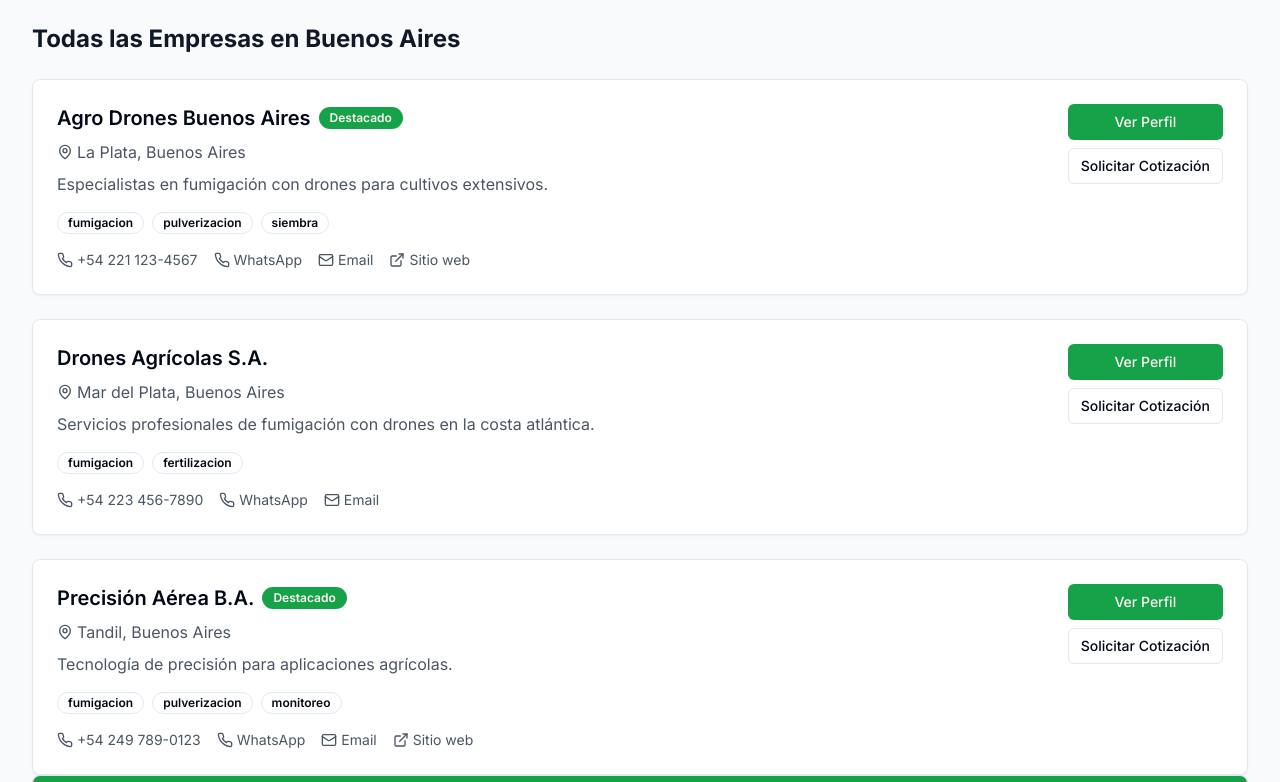
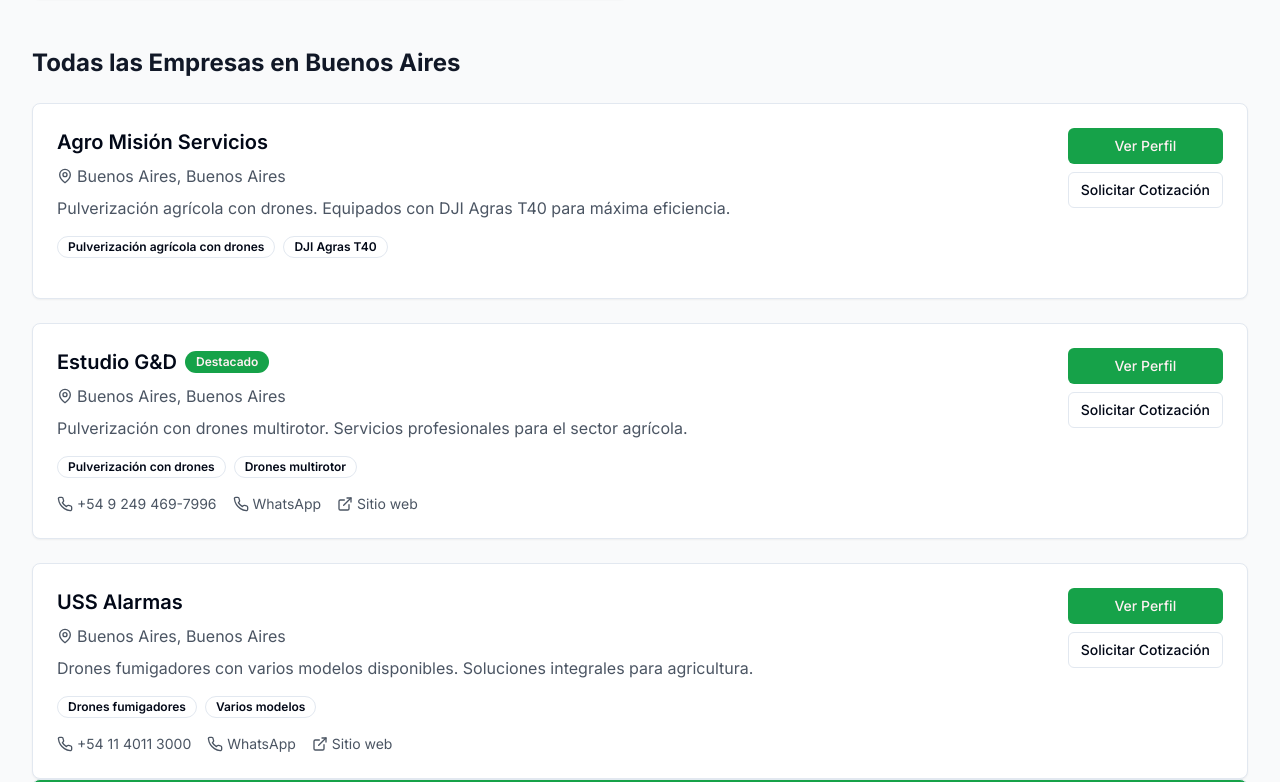
Before and after one commit to martingalmarino/drone-fumigaciones, a Next.js app: page /directorio/buenos-aires in a window 1280 px wide. Shown: the part 1178-1960 px from the top of the page. Built offline with nearby package versions, Linux system fonts and the light colour scheme; no server answers.

Commit message:
Agregar 8 empresas reales al directorio de fumigación con drones

```diff
--- a/app/directorio/[provincia]/page.tsx
+++ b/app/directorio/[provincia]/page.tsx
@@ -33,53 +33,138 @@
 }
 
 export default async function ProvinciaPage({ params }: ProvinciaPageProps) {
-  // Hardcoded province data for now
-  const province = {
-    id: '1',
-    name: 'Buenos Aires',
-    slug: params.provincia,
-    companies: [
+  // Province data with companies
+  const allCompanies = [
     {
       id: '1',
-        slug: 'agro-drones-buenos-aires',
-        name: 'Agro Drones Buenos Aires',
-        city: 'La Plata',
-        description: 'Especialistas en fumigación con drones para cultivos extensivos.',
+      slug: 'fitosanitarios-martin-paez',
+      name: 'Fitosanitarios Martín Páez',
+      city: 'Córdoba',
+      description: 'Especialistas en fumigación con drones para agricultura. Tecnología avanzada para aplicaciones precisas.',
       isFeatured: true,
-        services: '["fumigacion", "pulverizacion", "siembra"]',
-        phone: '+54 221 123-4567',
-        whatsapp: '+54 221 123-4567',
-        email: 'info@agrodronesba.com',
-        websiteUrl: 'https://agrodronesba.com',
+      services: '["Fumigación con drones", "Agricultura drones"]',
+      phone: '957 202 591',
+      whatsapp: '957 202 591',
+      email: null,
+      websiteUrl: 'https://fitosanitariosmartinpaez.com/servicios/fumigacion-con-dron/',
+      province: 'cordoba'
     },
     {
       id: '2',
-        slug: 'drones-agricolas-sa',
-        name: 'Drones Agrícolas S.A.',
-        city: 'Mar del Plata',
-        description: 'Servicios profesionales de fumigación con drones en la costa atlántica.',
+      slug: 'drones-agricolas-de-cordoba',
+      name: 'Drones Agrícolas de Córdoba',
+      city: 'Córdoba',
+      description: 'Servicios de fumigación agrícola y análisis NDVI con tecnología de drones.',
       isFeatured: false,
-        services: '["fumigacion", "fertilizacion"]',
-        phone: '+54 223 456-7890',
-        whatsapp: '+54 223 456-7890',
-        email: 'contacto@dronesagricolas.com',
-        websiteUrl: null,
+      services: '["Fumigación agricultura", "NDVI", "NDVI y drones"]',
+      phone: null,
+      whatsapp: null,
+      email: null,
+      websiteUrl: 'https://www.instagram.com/drones_agricolas_de_cordoba/',
+      province: 'cordoba'
     },
     {
       id: '3',
-        slug: 'precision-aerea-ba',
-        name: 'Precisión Aérea B.A.',
-        city: 'Tandil',
-        description: 'Tecnología de precisión para aplicaciones agrícolas.',
+      slug: 'mb-logistica',
+      name: 'MB Logística',
+      city: 'Córdoba',
+      description: 'Servicios de siembra y fumigación con drones. Equipados con DJI Agras T30.',
+      isFeatured: false,
+      services: '["Siembra", "Fumigación con drones", "DJI Agras T30"]',
+      phone: null,
+      whatsapp: null,
+      email: null,
+      websiteUrl: null,
+      province: 'cordoba'
+    },
+    {
+      id: '4',
+      slug: 'agro-mision-servicios',
+      name: 'Agro Misión Servicios',
+      city: 'Buenos Aires',
+      description: 'Pulverización agrícola con drones. Equipados con DJI Agras T40 para máxima eficiencia.',
+      isFeatured: false,
+      services: '["Pulverización agrícola con drones", "DJI Agras T40"]',
+      phone: null,
+      whatsapp: null,
+      email: null,
+      websiteUrl: null,
+      province: 'buenos-aires'
+    },
+    {
+      id: '5',
+      slug: 'estudio-gd',
+      name: 'Estudio G&D',
+      city: 'Buenos Aires',
+      description: 'Pulverización con drones multirotor. Servicios profesionales para el sector agrícola.',
       isFeatured: true,
-        services: '["fumigacion", "pulverizacion", "monitoreo"]',
-        phone: '+54 249 789-0123',
-        whatsapp: '+54 249 789-0123',
-        email: 'info@precisionaerea.com',
-        websiteUrl: 'https://precisionaerea.com',
+      services: '["Pulverización con drones", "Drones multirotor"]',
+      phone: '+54 9 249 469-7996',
+      whatsapp: '+54 9 249 469-7996',
+      email: null,
+      websiteUrl: 'https://estudiogyd.com.ar/servicioDrones',
+      province: 'buenos-aires'
     },
-    ],
-    companiesCount: 3,
+    {
+      id: '6',
+      slug: 'uss-alarmas',
+      name: 'USS Alarmas',
+      city: 'Buenos Aires',
+      description: 'Drones fumigadores con varios modelos disponibles. Soluciones integrales para agricultura.',
+      isFeatured: false,
+      services: '["Drones fumigadores", "Varios modelos"]',
+      phone: '+54 11 4011 3000',
+      whatsapp: '+54 11 4011 3000',
+      email: null,
+      websiteUrl: 'https://uss.com.ar/corporativo/drones-e-industria-4-0/drone-fumigador/',
+      province: 'buenos-aires'
+    },
+    {
+      id: '7',
+      slug: 'biodrone',
+      name: 'BioDrone',
+      city: 'Santa Fe',
+      description: 'Control de plagas con drones de combustión interna. Tecnología especializada para protección de cultivos.',
+      isFeatured: false,
+      services: '["Control de plagas con drones", "Combustión interna"]',
+      phone: null,
+      whatsapp: null,
+      email: null,
+      websiteUrl: null,
+      province: 'santa-fe'
+    },
+    {
+      id: '8',
+      slug: 'gd-pulverizacion',
+      name: 'G&D Pulverización',
+      city: 'Santa Fe',
+      description: 'Servicios agro con drones multirotor. Soluciones profesionales para el campo.',
+      isFeatured: true,
+      services: '["Servicios agro con drones", "Drones multirotor"]',
+      phone: '+54 9 249 469-7996',
+      whatsapp: '+54 9 249 469-7996',
+      email: null,
+      websiteUrl: 'https://www.agroads.com.ar/detalle.asp?clasi=714687',
+      province: 'santa-fe'
+    }
+  ]
+
+  // Filter companies by province
+  const provinceCompanies = allCompanies.filter(company => company.province === params.provincia)
+
+  // Get province name
+  const provinceNames = {
+    'cordoba': 'Córdoba',
+    'buenos-aires': 'Buenos Aires',
+    'santa-fe': 'Santa Fe'
+  }
+
+  const province = {
+    id: '1',
+    name: provinceNames[params.provincia as keyof typeof provinceNames] || params.provincia,
+    slug: params.provincia,
+    companies: provinceCompanies,
+    companiesCount: provinceCompanies.length,
   }
 
   const jsonLd = {
--- a/app/directorio/page.tsx
+++ b/app/directorio/page.tsx
@@ -28,60 +28,150 @@
 ]
 
 export default async function DirectorioPage() {
-  // Hardcoded companies data for now
+  // Companies data
   const companies = [
     {
       id: '1',
-      slug: 'agro-drones-buenos-aires',
-      name: 'Agro Drones Buenos Aires',
-      description: 'Especialistas en fumigación con drones para cultivos extensivos.',
-      websiteUrl: 'https://agrodronesba.com',
-      phone: '+54 221 123-4567',
-      email: 'info@agrodronesba.com',
-      address: 'Ruta 2, Km 45',
-      city: 'La Plata',
+      slug: 'fitosanitarios-martin-paez',
+      name: 'Fitosanitarios Martín Páez',
+      description: 'Especialistas en fumigación con drones para agricultura. Tecnología avanzada para aplicaciones precisas.',
+      websiteUrl: 'https://fitosanitariosmartinpaez.com/servicios/fumigacion-con-dron/',
+      phone: '957 202 591',
+      email: null,
+      address: null,
+      city: 'Córdoba',
       isFeatured: true,
-      services: '["fumigacion", "pulverizacion", "siembra"]',
+      services: '["Fumigación con drones", "Agricultura drones"]',
       province: {
         id: '1',
+        name: 'Córdoba',
+        slug: 'cordoba'
+      }
+    },
+    {
+      id: '2',
+      slug: 'drones-agricolas-de-cordoba',
+      name: 'Drones Agrícolas de Córdoba',
+      description: 'Servicios de fumigación agrícola y análisis NDVI con tecnología de drones.',
+      websiteUrl: 'https://www.instagram.com/drones_agricolas_de_cordoba/',
+      phone: null,
+      email: null,
+      address: null,
+      city: 'Córdoba',
+      isFeatured: false,
+      services: '["Fumigación agricultura", "NDVI", "NDVI y drones"]',
+      province: {
+        id: '2',
+        name: 'Córdoba',
+        slug: 'cordoba'
+      }
+    },
+    {
+      id: '3',
+      slug: 'mb-logistica',
+      name: 'MB Logística',
+      description: 'Servicios de siembra y fumigación con drones. Equipados con DJI Agras T30.',
+      websiteUrl: null,
+      phone: null,
+      email: null,
+      address: null,
+      city: 'Córdoba',
+      isFeatured: false,
+      services: '["Siembra", "Fumigación con drones", "DJI Agras T30"]',
+      province: {
+        id: '3',
+        name: 'Córdoba',
+        slug: 'cordoba'
+      }
+    },
+    {
+      id: '4',
+      slug: 'agro-mision-servicios',
+      name: 'Agro Misión Servicios',
+      description: 'Pulverización agrícola con drones. Equipados con DJI Agras T40 para máxima eficiencia.',
+      websiteUrl: null,
+      phone: null,
+      email: null,
+      address: null,
+      city: 'Buenos Aires',
+      isFeatured: false,
+      services: '["Pulverización agrícola con drones", "DJI Agras T40"]',
+      province: {
+        id: '4',
         name: 'Buenos Aires',
         slug: 'buenos-aires'
       }
     },
     {
-      id: '2',
-      slug: 'drones-agricolas-sa',
-      name: 'Drones Agrícolas S.A.',
-      description: 'Servicios profesionales de fumigación con drones en la costa atlántica.',
-      websiteUrl: null,
-      phone: '+54 223 456-7890',
-      email: 'contacto@dronesagricolas.com',
-      address: 'Av. Constitución 1234',
-      city: 'Mar del Plata',
-      isFeatured: false,
-      services: '["fumigacion", "fertilizacion"]',
+      id: '5',
+      slug: 'estudio-gd',
+      name: 'Estudio G&D',
+      description: 'Pulverización con drones multirotor. Servicios profesionales para el sector agrícola.',
+      websiteUrl: 'https://estudiogyd.com.ar/servicioDrones',
+      phone: '+54 9 249 469-7996',
+      email: null,
+      address: null,
+      city: 'Buenos Aires',
+      isFeatured: true,
+      services: '["Pulverización con drones", "Drones multirotor"]',
       province: {
-        id: '2',
+        id: '5',
         name: 'Buenos Aires',
         slug: 'buenos-aires'
       }
     },
     {
-      id: '3',
-      slug: 'precision-aerea-ba',
-      name: 'Precisión Aérea B.A.',
-      description: 'Tecnología de precisión para aplicaciones agrícolas.',
-      websiteUrl: 'https://precisionaerea.com',
-      phone: '+54 249 789-0123',
-      email: 'info@precisionaerea.com',
-      address: 'Ruta 226, Km 12',
-      city: 'Tandil',
-      isFeatured: true,
-      services: '["fumigacion", "pulverizacion", "monitoreo"]',
+      id: '6',
+      slug: 'uss-alarmas',
+      name: 'USS Alarmas',
+      description: 'Drones fumigadores con varios modelos disponibles. Soluciones integrales para agricultura.',
+      websiteUrl: 'https://uss.com.ar/corporativo/drones-e-industria-4-0/drone-fumigador/',
+      phone: '+54 11 4011 3000',
+      email: null,
+      address: null,
+      city: 'Buenos Aires',
+      isFeatured: false,
+      services: '["Drones fumigadores", "Varios modelos"]',
       province: {
-        id: '3',
+        id: '6',
         name: 'Buenos Aires',
         slug: 'buenos-aires'
+      }
+    },
+    {
+      id: '7',
+      slug: 'biodrone',
+      name: 'BioDrone',
+      description: 'Control de plagas con drones de combustión interna. Tecnología especializada para protección de cultivos.',
+      websiteUrl: null,
+      phone: null,
+      email: null,
+      address: null,
+      city: 'Santa Fe',
+      isFeatured: false,
+      services: '["Control de plagas con drones", "Combustión interna"]',
+      province: {
+        id: '7',
+        name: 'Santa Fe',
+        slug: 'santa-fe'
+      }
+    },
+    {
+      id: '8',
+      slug: 'gd-pulverizacion',
+      name: 'G&D Pulverización',
+      description: 'Servicios agro con drones multirotor. Soluciones profesionales para el campo.',
+      websiteUrl: 'https://www.agroads.com.ar/detalle.asp?clasi=714687',
+      phone: '+54 9 249 469-7996',
+      email: null,
+      address: null,
+      city: 'Santa Fe',
+      isFeatured: true,
+      services: '["Servicios agro con drones", "Drones multirotor"]',
+      province: {
+        id: '8',
+        name: 'Santa Fe',
+        slug: 'santa-fe'
       }
     }
   ]
```
Lines whose indentation alone changed are shown as unchanged.
